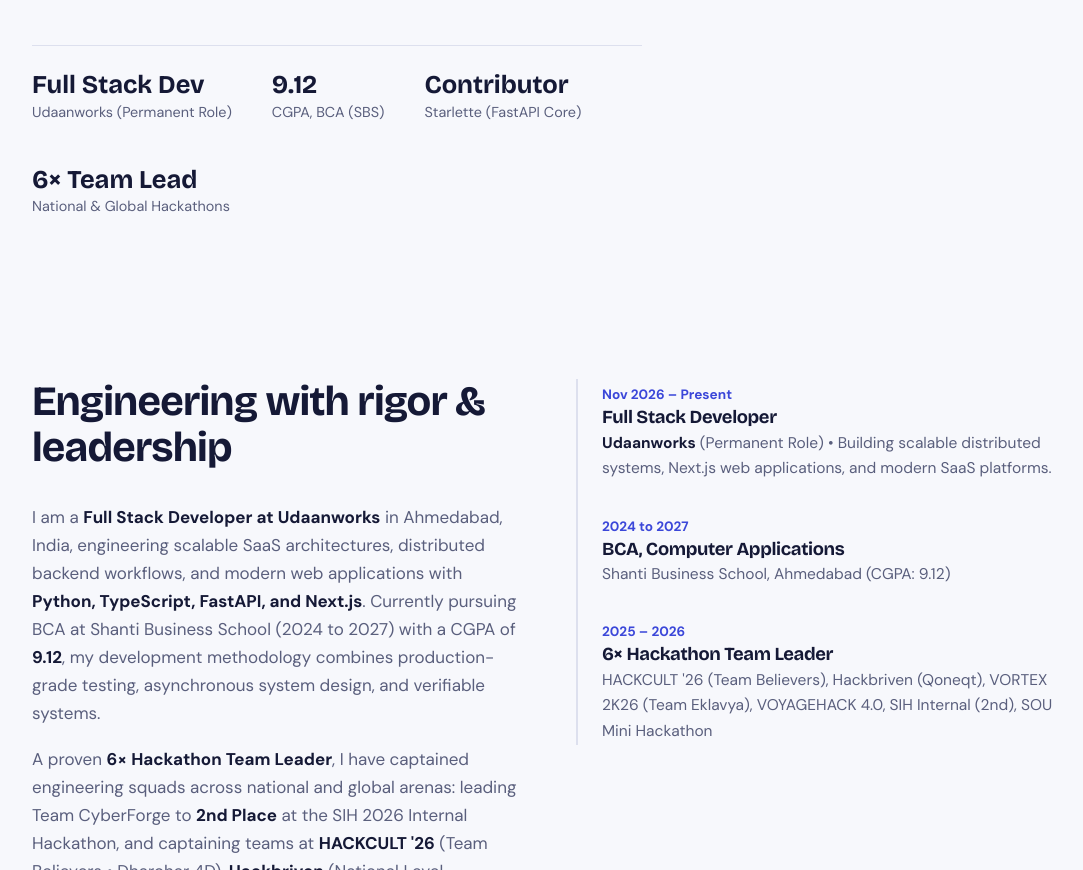
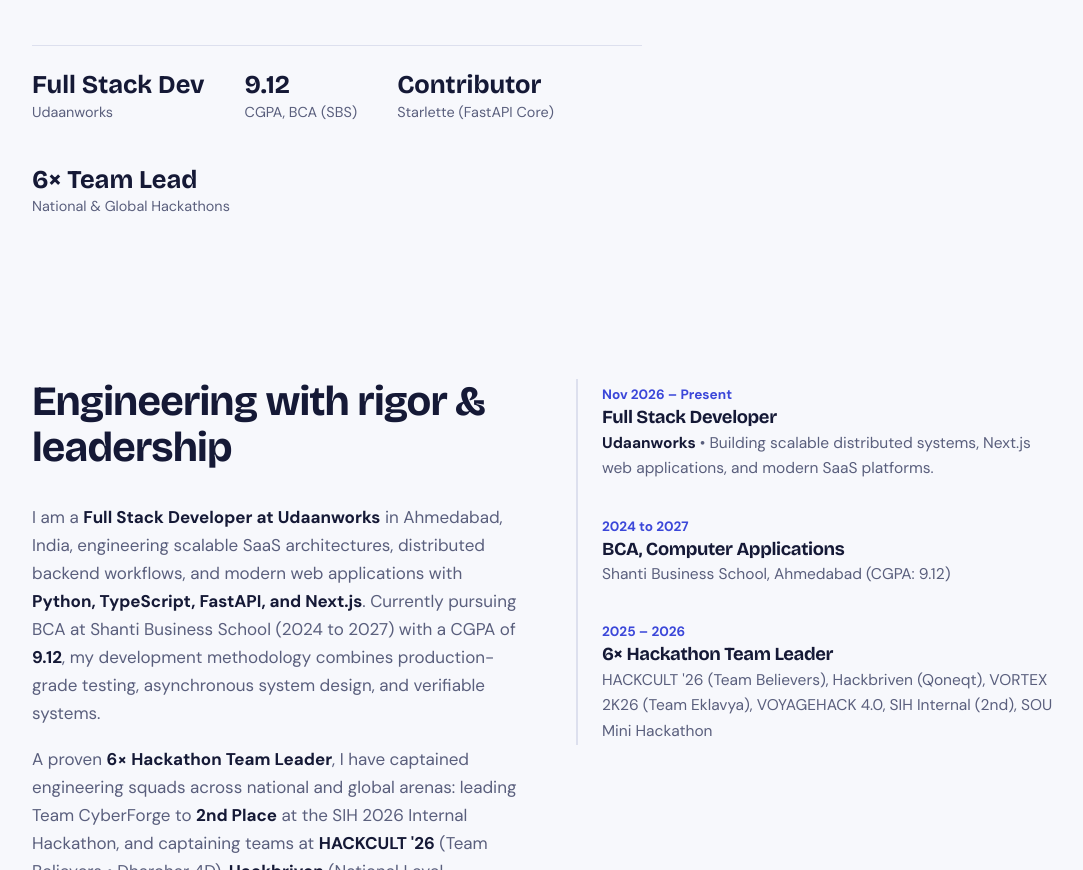
Before and after one commit to prachizala/prachi-portfolio, a plain HTML site: page index.html in a window 1280 px wide. Shown: the part 901-1771 px from the top of the page, without its empty margins (92-1175 px from the left). Drawn offline with nearby package versions, Linux system fonts and the light colour scheme.

Commit message:
fix(copy): remove permanent role text from facts and timeline

```diff
--- a/index.html
+++ b/index.html
@@ -196,7 +196,7 @@ footer .wrap{display:flex;justify-content:space-between;gap:1rem;flex-wrap:wrap}
         <a href="resume.pdf" class="btn ghost" target="_blank" rel="noopener">Download resume</a>
       </div>
       <div class="facts">
-        <div><strong>Full Stack Dev</strong>Udaanworks (Permanent Role)</div>
+        <div><strong>Full Stack Dev</strong>Udaanworks</div>
         <div><strong>9.12</strong>CGPA, BCA (SBS)</div>
         <div><strong>Contributor</strong>Starlette (FastAPI Core)</div>
         <div><strong>6&times; Team Lead</strong>National &amp; Global Hackathons</div>
@@ -221,7 +221,7 @@ footer .wrap{display:flex;justify-content:space-between;gap:1rem;flex-wrap:wrap}
       <div>
         <span class="when">Nov 2026 &ndash; Present</span>
         <h3>Full Stack Developer</h3>
-        <p><strong>Udaanworks</strong> (Permanent Role) &bull; Building scalable distributed systems, Next.js web applications, and modern SaaS platforms.</p>
+        <p><strong>Udaanworks</strong> &bull; Building scalable distributed systems, Next.js web applications, and modern SaaS platforms.</p>
       </div>
       <div>
         <span class="when">2024 to 2027</span>
```
